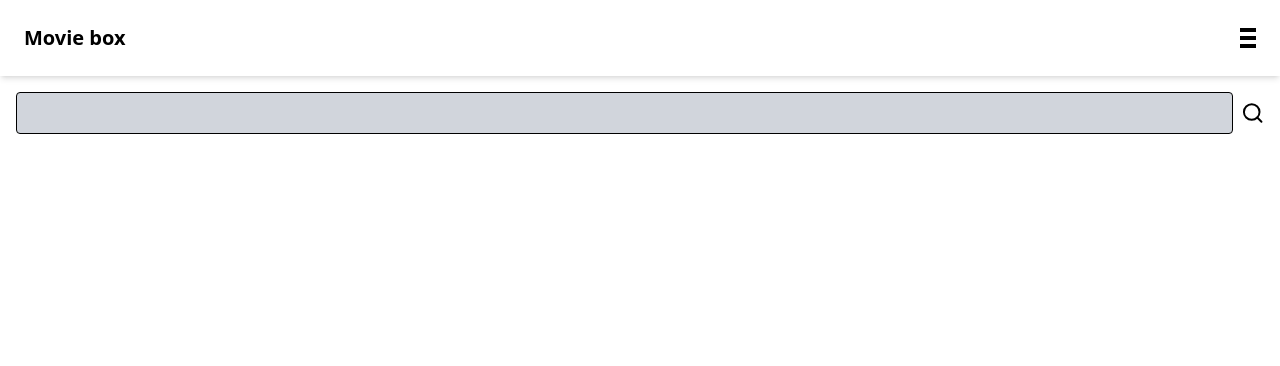
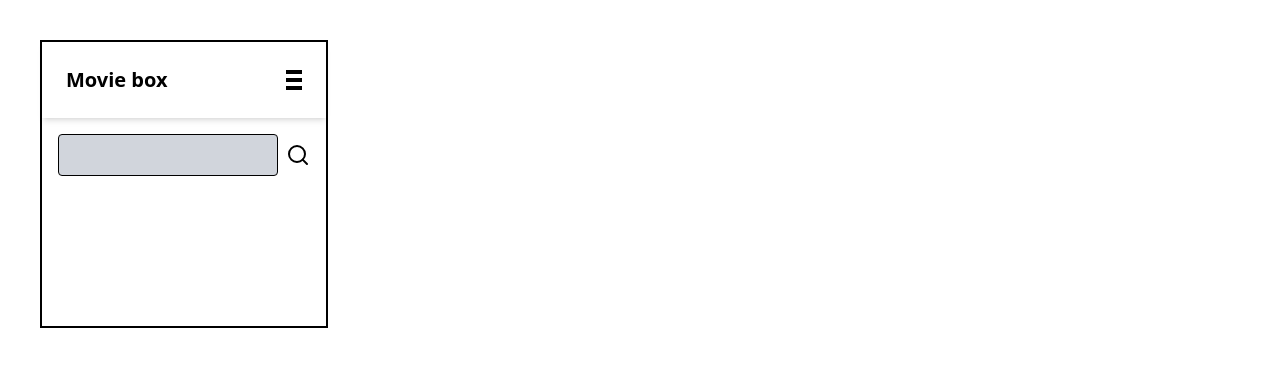
Before and after one commit to oyelowodavid20-art/mymovieapp, a React (Vite) app: page / in a window 1280 px wide. Shown: the top 366 px of the page. Built offline with nearby package versions, Linux system fonts and the light colour scheme.

Commit message:
styled the container

```diff
--- a/src/App.jsx
+++ b/src/App.jsx
@@ -1,12 +1,14 @@
-import Header from "./componet/Header"
-import Searchbar from "./componet/Searchbar"
+import Card from "./componet/Card";
+import Header from "./componet/Header";
+import Searchbar from "./componet/Searchbar";
 function App() {
   return (
-<div>
-  <Header/>
-  <Searchbar/>
-</div>
-  )
+    <div className="border-2 w-72 h-72 items-center m-10">
+      <Header />
+      <Searchbar />
+      <Card />
+    </div>
+  );
 }
 
-export default App
+export default App;
--- /dev/null
+++ b/src/componet/Card.jsx
@@ -0,0 +1,6 @@
+export default function Card(){
+    return(
+        <div>
+        </div>
+    )
+}
--- a/src/componet/Searchbar.jsx
+++ b/src/componet/Searchbar.jsx
@@ -3,7 +3,7 @@ export default function Searchbar() {
   return (
     <div className="flex p-4 gap-2  items-center ">
         <input type="text" className="w-full border p-2 rounded bg-gray-300 outline-none"/>
-        <Search />
+       <button> <Search /> </button>
     </div>
   );
 }
```
